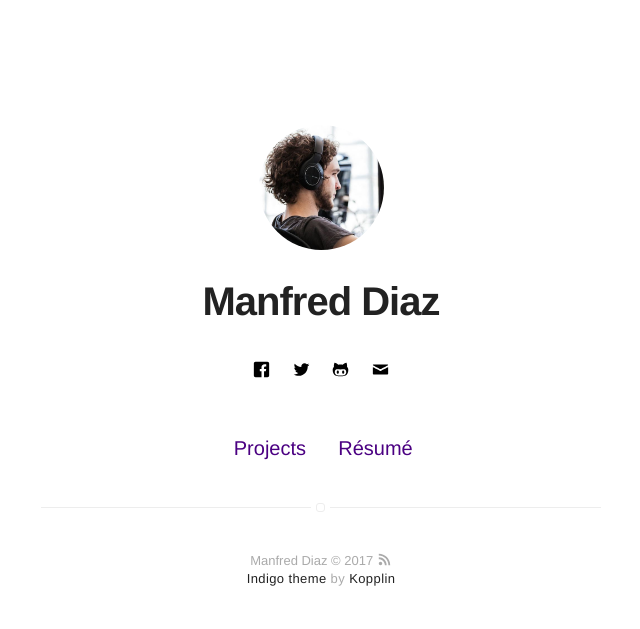
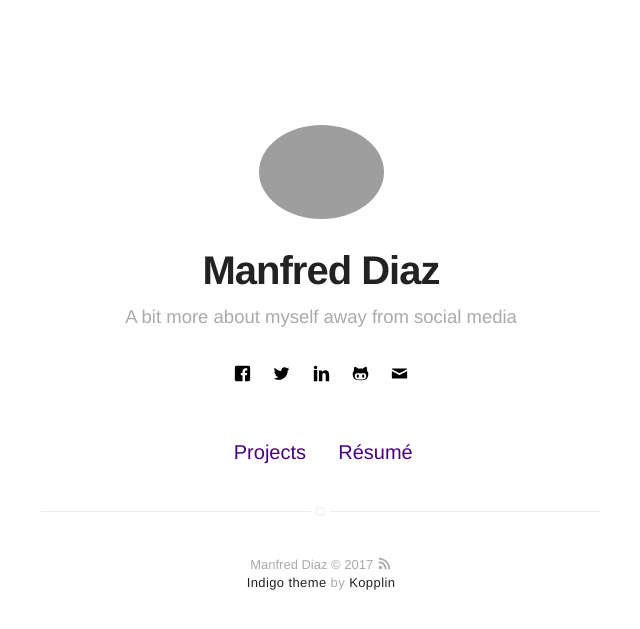
Before and after one commit to manfreddiaz/old-profile, a Jekyll site: the page built from index.html, in a window 1280 px wide. Shown: the top 629 px of the page, without its empty margins (319-959 px from the left). Built offline with Jekyll 4.4.1, drawn with Linux system fonts in a browser that asks for light colours; part of the change alters nothing that is shown.

Commit message:
Update _config.yml

```diff
--- a/_config.yml
+++ b/_config.yml
@@ -1,14 +1,14 @@
 # main text of home
 name: Manfred Diaz
-bio:
+bio:  A bit more about myself away from social media
 
 # twitter summary info
-description: A bit more about myself away from on social media
+description:
 
 # if it's an external image, update below for true
 # better with square images
 external-image: false
-picture: assets/images/profile.jpg
+picture: assets/images/profile2.jpg
 
 # If you want to include your resume, set to true
 # and specify source (external or local).
@@ -35,14 +35,14 @@ disqus:
 
 # if you don't have any of social below, comment the line
 facebook: myfacebook
-twitter: https://twitter.com/linuxpotter
+twitter: linuxpotter
 # google: mygoogle
 # instagram: myinstagram
 # pinterest: mypinterest
-# linkedin: mylinkedin
+linkedin: linuxpotter
 # youtube: myyoutube
 # spotify: myspotify
-github: https://github/takeitallsource
+github: takeitallsource
 # lastfm: mylastfm
 # stackoverflow: 7044681/mystackoverflow
 # quora: userquora
```
